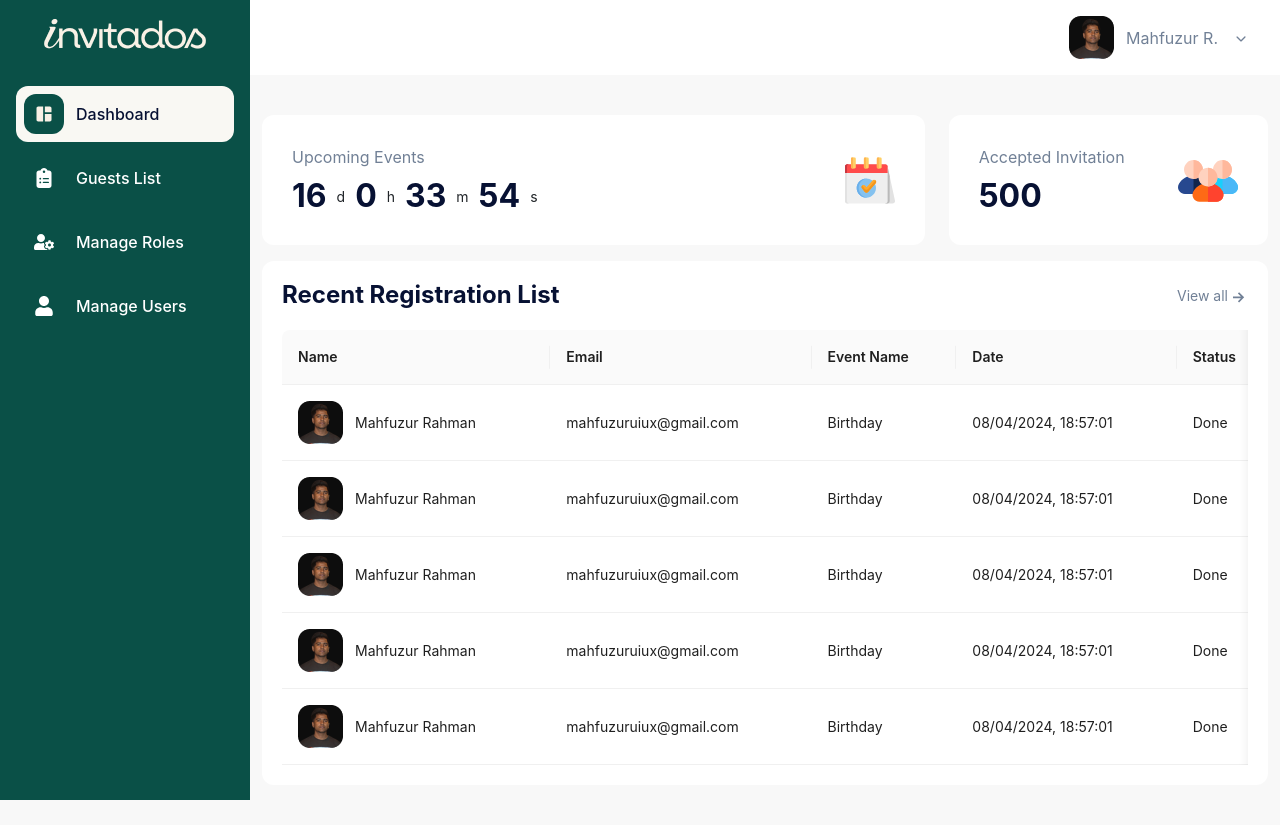
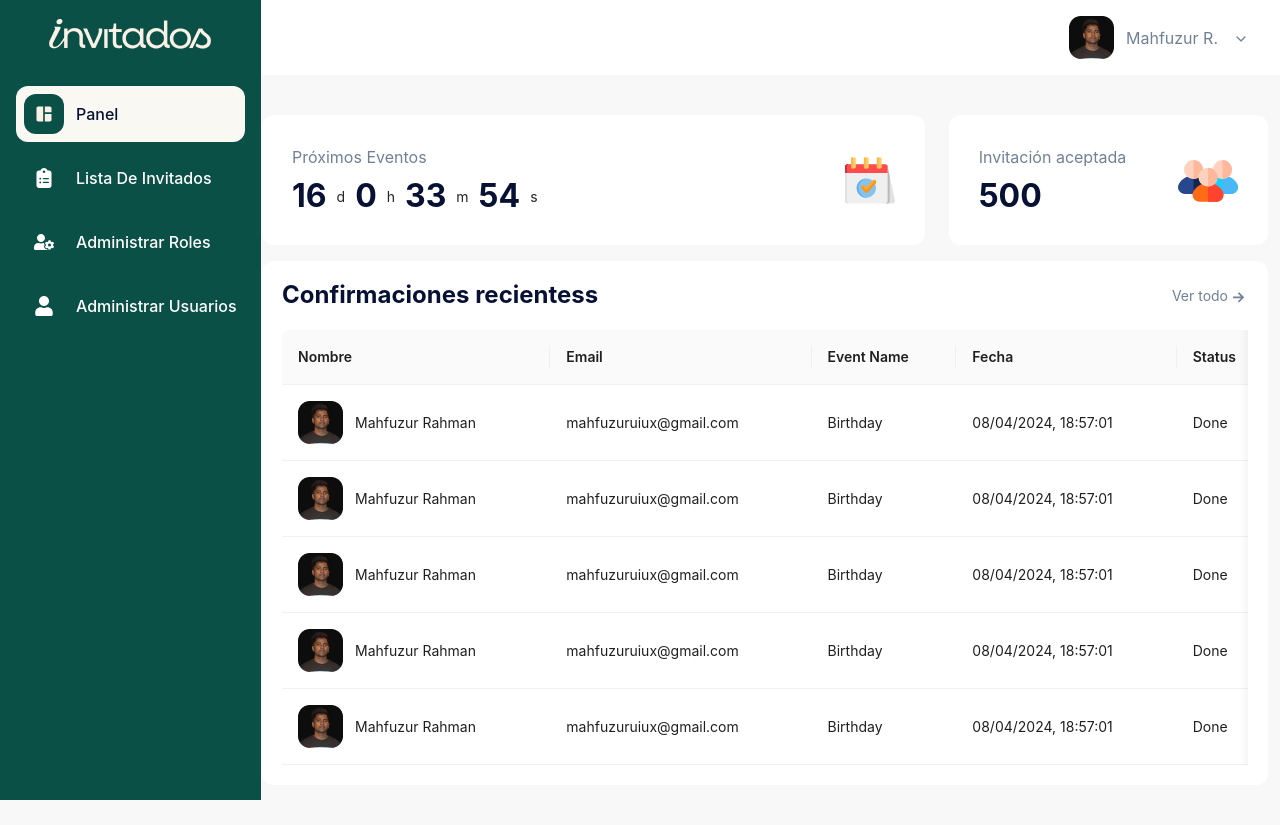
Before and after one commit to mahfuzurrah/invitados-dashboard, a React (Create React App) app: page /dashboard in a window 1280 px wide. Built offline with nearby package versions, Linux system fonts and the light colour scheme.

Commit message:
Add Lang

```diff
--- a/src/components/layouts/Navbar.js
+++ b/src/components/layouts/Navbar.js
@@ -10,11 +10,11 @@ function Navbar({ toggleSidebar }) {
   const items = [
     {
       key: "1",
-      label: <Link to="#">Profile</Link>,
+      label: <Link to="#">Perfil</Link>,
     },
     {
       key: "2",
-      label: <Link to="/">Log Out</Link>,
+      label: <Link to="/">Cerrar Sesión</Link>,
     },
   ];
 
--- a/src/components/layouts/Sidebar.js
+++ b/src/components/layouts/Sidebar.js
@@ -1,5 +1,5 @@
 import React, { useState } from "react";
-import { FaUserCog, FaUser } from "react-icons/fa";
+import { FaUser, FaUserCog } from "react-icons/fa";
 import { FaClipboardList } from "react-icons/fa6";
 import { MdSpaceDashboard } from "react-icons/md";
 
@@ -11,31 +11,31 @@ const Sidebar = ({ isOpen, toggleSidebar }) => {
   const [menuItems, setMenuItems] = useState([
     {
       id: 1,
-      label: "Dashboard",
+      label: "Panel",
       icon: <MdSpaceDashboard className="icons" />,
       isActive: true,
       route: "/dashboard",
     },
     {
       id: 2,
-      label: "Guests List",
+      label: "Lista De Invitados",
       icon: <FaClipboardList className="icons" />,
       isActive: false,
       route: "/guests_list",
     },
     {
       id: 3,
-      label: "Manage Roles",
+      label: "Administrar Roles ",
       icon: <FaUserCog className="icons" />,
       isActive: false,
       route: "/manage_roles",
     },
     {
       id: 4,
-      label: "Manage Users",
+      label: "Administrar Usuarios",
       icon: <FaUser className="icons" />,
       isActive: false,
-      route: "/manage_users"
+      route: "/manage_users",
     },
   ]);
 
--- a/src/components/table/GuestsList.js
+++ b/src/components/table/GuestsList.js
@@ -74,10 +74,10 @@ const GuestsList = () => (
       x: 991,
     }}
   >
-    <Column title="Name" dataIndex="title" key="1" />
+    <Column title="Nombre" dataIndex="title" key="1" />
     <Column title="Email" dataIndex="email" key="1" />
     <Column title="Event Name" dataIndex="event" key="1" />
-    <Column title="Date" dataIndex="date" key="muscle" />
+    <Column title="Fecha" dataIndex="date" key="muscle" />
     <Column
       title="Status"
       key="action"
--- a/src/components/table/ManageRoleTable.js
+++ b/src/components/table/ManageRoleTable.js
@@ -1,8 +1,8 @@
 import { Space, Table } from "antd";
 import React from "react";
 import { FaRegTrashAlt } from "react-icons/fa";
+import ManageRolePopup from "../Modal/ManageRolePopup";
 import user from "../assets/img/user.png";
-import ManageRolePopup from "../Modal/ManageRolePopup";
 const { Column } = Table;
 
 const data = [
@@ -76,17 +76,19 @@ const ManageRoleTable = () => (
       x: 991,
     }}
   >
-    <Column title="Name" dataIndex="title" key="1" />
+    <Column title="Nombre" dataIndex="title" key="1" />
     <Column title="Email" dataIndex="email" key="1" />
     <Column title="Event Name" dataIndex="event" key="1" />
-    <Column title="Date" dataIndex="date" key="muscle" />
+    <Column title="Fecha" dataIndex="date" key="muscle" />
     <Column
       title="Status"
       key="action"
       render={(_, record) => (
         <Space size="middle">
-          <ManageRolePopup/>
-          <button><FaRegTrashAlt className="icons" /></button>
+          <ManageRolePopup />
+          <button>
+            <FaRegTrashAlt className="icons" />
+          </button>
         </Space>
       )}
     />
--- a/src/components/table/ManageUserTable.js
+++ b/src/components/table/ManageUserTable.js
@@ -1,7 +1,7 @@
+import { Space, Table } from "antd";
 import React from "react";
 import { FaRegTrashAlt } from "react-icons/fa";
 import ManageUserPopup from "../Modal/ManageUserPopup";
-import { Space, Table } from "antd";
 const { Column } = Table;
 
 const data = [
@@ -33,7 +33,7 @@ const ManageUserTable = () => (
       x: 991,
     }}
   >
-    <Column title="Name" dataIndex="title" key="title" />
+    <Column title="Nombre" dataIndex="title" key="title" />
     <Column title="ID" dataIndex="id" key="id" />
     <Column title="Type" dataIndex="type" key="type" />
     <Column
--- a/src/components/table/RegistrationList.js
+++ b/src/components/table/RegistrationList.js
@@ -74,10 +74,10 @@ const RegistrationList = () => (
       x: 991,
     }}
   >
-    <Column title="Name" dataIndex="title" key="1" />
+    <Column title="Nombre" dataIndex="title" key="1" />
     <Column title="Email" dataIndex="email" key="1" />
     <Column title="Event Name" dataIndex="event" key="1" />
-    <Column title="Date" dataIndex="date" key="muscle" />
+    <Column title="Fecha" dataIndex="date" key="muscle" />
     <Column
       title="Status"
       key="action"
--- a/src/index.css
+++ b/src/index.css
@@ -187,7 +187,7 @@ section {
   color: var(--white-color);
 }
 
-/* ============ Sign IN ============= */
+/* ============ Iniciar Sesión ============= */
 .bg {
   width: 100%;
   height: 50vh;
@@ -228,6 +228,10 @@ section {
 .from_area .btn {
   width: 100%;
   width: fit-content;
+}
+
+.from_area .btn_group .btn {
+  font-size: 14px;
 }
 .from_area .btn.sign_in_btn {
   width: 100% !important;
--- a/src/pages/Dashboard.js
+++ b/src/pages/Dashboard.js
@@ -44,12 +44,10 @@ function Dashboard() {
             <div className="col-lg-8 col-md-7 col-sm-12">
               <div className="card">
                 <div className="text">
-                  <p>Upcoming Events</p>
+                  <p>Próximos Eventos</p>
                   <div className="time">
-                    <h1>{countdown.days}</h1> d
-                    <h1>{countdown.hours}</h1> h
-                    <h1>{countdown.minutes}</h1> m
-                    <h1>{countdown.seconds}</h1> s
+                    <h1>{countdown.days}</h1> d<h1>{countdown.hours}</h1> h
+                    <h1>{countdown.minutes}</h1> m<h1>{countdown.seconds}</h1> s
                   </div>
                 </div>
                 <img src={cal} alt="Icon" />
@@ -58,7 +56,7 @@ function Dashboard() {
             <div className="col-lg-4 col-md-5 col-sm-12">
               <div className="card">
                 <div className="text">
-                  <p>Accepted Invitation</p>
+                  <p>Invitación aceptada</p>
                   <h1>500</h1>
                 </div>
                 <img src={user} alt="Icon" />
@@ -67,9 +65,9 @@ function Dashboard() {
           </div>
           <div className="table_area mt-3">
             <div className="table_header">
-              <h2>Recent Registration List</h2>
+              <h2>Confirmaciones recientess</h2>
               <Link to="/guests_list">
-                View all
+                Ver todo
                 <GrFormNextLink className="icons" />
               </Link>
             </div>
--- a/src/pages/Guests.js
+++ b/src/pages/Guests.js
@@ -8,7 +8,7 @@ export default function Guests() {
         <div className="container">
           <div className="table_area">
             <div className="table_header">
-              <h2>Guests List</h2>
+              <h2>Lista de invitados</h2>
             </div>
             <GuestsList />
           </div>
--- a/src/pages/ManageRoles.js
+++ b/src/pages/ManageRoles.js
@@ -8,7 +8,7 @@ export default function ManageRoles() {
         <div className="container">
           <div className="table_area">
             <div className="table_header">
-              <h2>Manage Roles</h2>
+              <h2>Administrar roles</h2>
             </div>
             <ManageRoleTable />
           </div>
--- a/src/pages/ManageUsers.js
+++ b/src/pages/ManageUsers.js
@@ -9,7 +9,7 @@ export default function ManageRoles() {
         <div className="container">
           <div className="table_area">
             <div className="table_header">
-              <h2>Manage users</h2>
+              <h2>Administrar usuarios</h2>
               <AddUserPopup />
             </div>
             <ManageUserTable />
--- a/src/pages/SignIn.js
+++ b/src/pages/SignIn.js
@@ -28,19 +28,19 @@ function SignIn() {
       <div className="sign_in_area log_container">
         <img src={Logo} alt="Logo" />
         <div action="" className="from_area">
-          <h2>Sign in to your account</h2>
+          <h2>Iniciar sesión en su cuenta</h2>
           <div className="btn_group">
             <button className="btn">
               <FaGoogle />
-              Sign in with Google
+              Inicia sesión con Google
             </button>
             <button className="btn">
               <FaFacebook />
-              Sign in with Facebook
+              Inicia sesión con Facebook
             </button>
             <button className="btn">
               <FaApple />
-              Sign in with Apple
+              Inicia sesión con Apple
             </button>
           </div>
           <p className="my-3 text-center">OR</p>
@@ -67,7 +67,7 @@ function SignIn() {
               ) : (
                 <PiToggleRightFill className="icons" />
               )}{" "}
-              Remember me
+              Acuérdate de mí
             </button>
             <Link to="/dashboard" className="mt-3">
               <button className="btn mt-4 sign_in_btn">Sing In</button>
```
